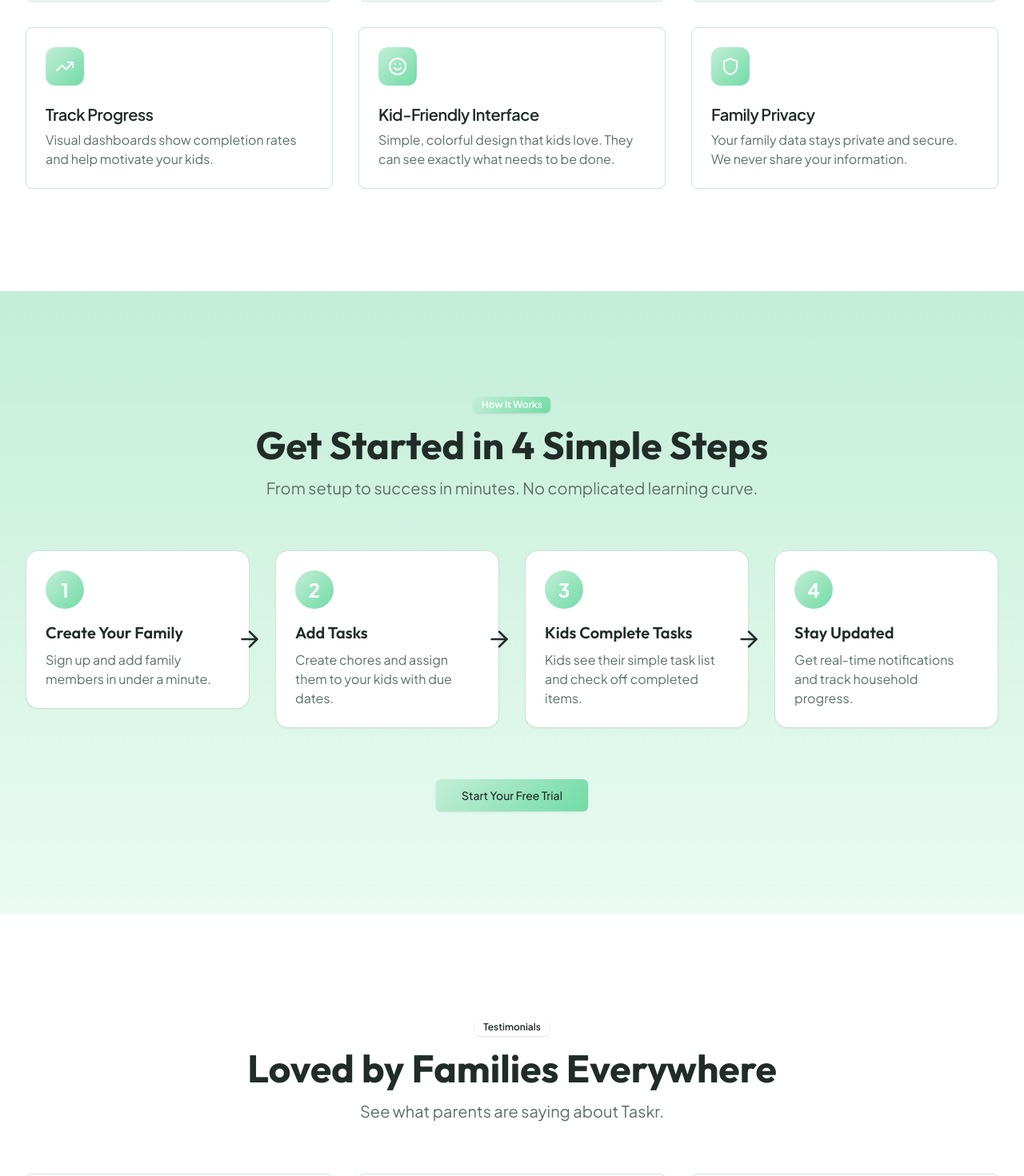
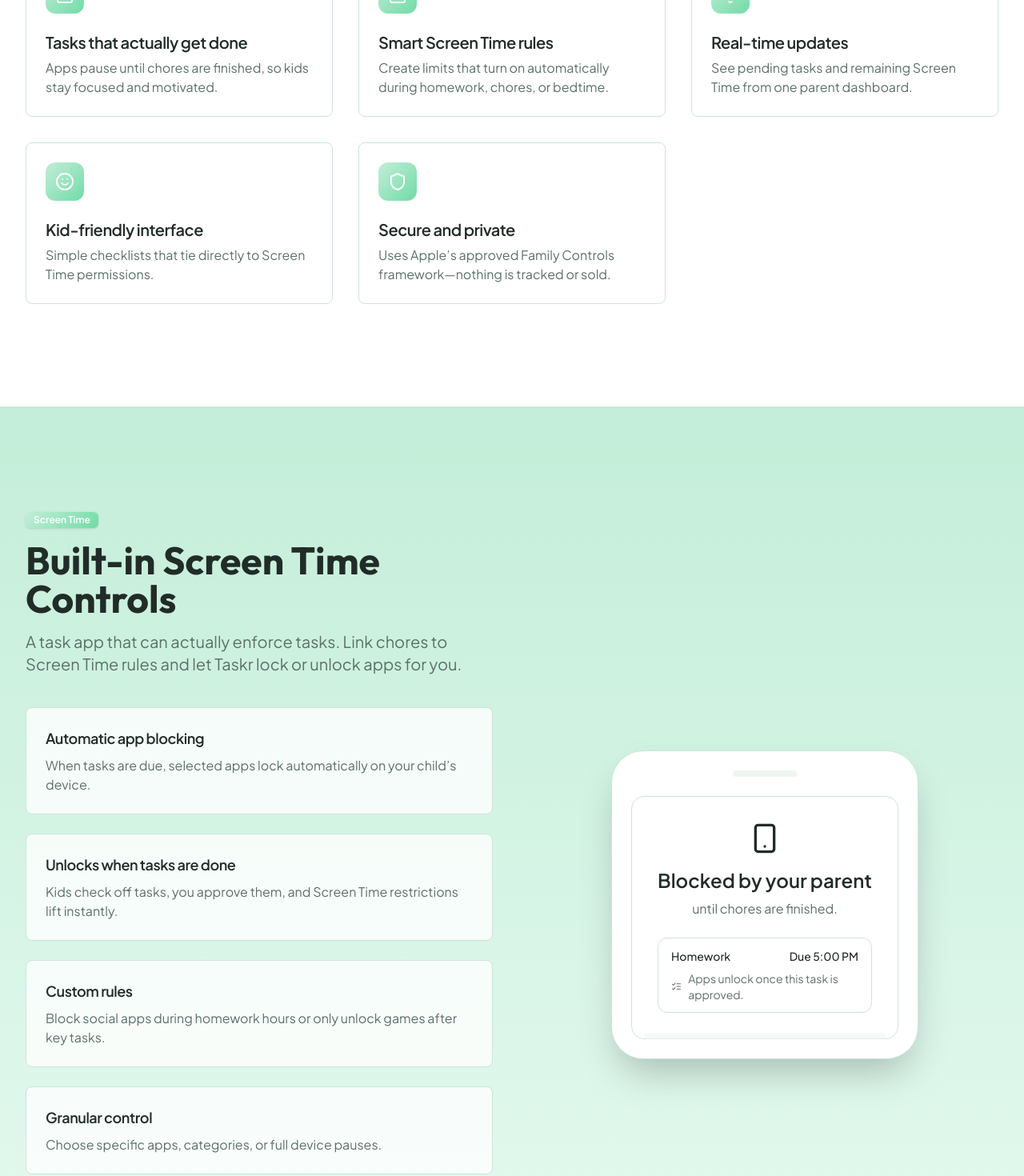
Before and after one commit to johnnywalker100/taskrsite, a Next.js app: page / in a window 1280 px wide. Shown: the part 1320-2790 px from the top of the page at 80% size. Built offline with nearby package versions, Linux system fonts and the light colour scheme.

Commit message:
Refactor: Update homepage content and structure
This commit refactors the homepage content to better highlight the app's features and value proposition. It also restructures the page for improved readability and user experience.

Co-authored-by: scacchione2008 <scacchione2008@gmail.com>

```diff
--- a/src/pages/index.tsx
+++ b/src/pages/index.tsx
@@ -1,67 +1,114 @@
 
-import { CheckCircle2, Calendar, Bell, Sparkles, TrendingUp, Shield, Smile, ArrowRight, Apple, Star, Menu, X } from "lucide-react";
+import { CheckCircle2, Calendar, Bell, Sparkles, Shield, Smile, ArrowRight, Apple, Star, Menu, X, Lock, Smartphone, ListChecks } from "lucide-react";
 import { Button } from "@/components/ui/button";
 import { Card, CardContent, CardDescription, CardHeader, CardTitle } from "@/components/ui/card";
 import { Badge } from "@/components/ui/badge";
 import { useState } from "react";
 import Link from "next/link";
+import Head from "next/head";
 
 export default function Home() {
   const [mobileMenuOpen, setMobileMenuOpen] = useState(false);
 
   const features = [
     {
-      icon: CheckCircle2,
-      title: "Assign Tasks Easily",
-      description: "Create and assign chores to your kids in seconds. Set due dates and priority levels."
+      icon: Lock,
+      title: "Tasks that actually get done",
+      description: "Apps pause until chores are finished, so kids stay focused and motivated."
+    },
+    {
+      icon: Calendar,
+      title: "Smart Screen Time rules",
+      description: "Create limits that turn on automatically during homework, chores, or bedtime."
     },
     {
       icon: Bell,
-      title: "Real-Time Updates",
-      description: "Get instant notifications when tasks are completed. Stay in the loop without asking."
-    },
-    {
-      icon: Calendar,
-      title: "Smart Scheduling",
-      description: "Set recurring tasks and due times. Never forget weekly chores again."
-    },
-    {
-      icon: TrendingUp,
-      title: "Track Progress",
-      description: "Visual dashboards show completion rates and help motivate your kids."
+      title: "Real-time updates",
+      description: "See pending tasks and remaining Screen Time from one parent dashboard."
     },
     {
       icon: Smile,
-      title: "Kid-Friendly Interface",
-      description: "Simple, colorful design that kids love. They can see exactly what needs to be done."
+      title: "Kid-friendly interface",
+      description: "Simple checklists that tie directly to Screen Time permissions."
     },
     {
       icon: Shield,
-      title: "Family Privacy",
-      description: "Your family data stays private and secure. We never share your information."
+      title: "Secure and private",
+      description: "Uses Apple’s approved Family Controls framework—nothing is tracked or sold."
     }
   ];
 
   const howItWorks = [
     {
       step: "1",
-      title: "Create Your Family",
-      description: "Sign up and add family members in under a minute."
+      title: "Add your kids",
+      description: "Connect each child’s device using Apple’s Family Controls in minutes."
     },
     {
       step: "2",
-      title: "Add Tasks",
-      description: "Create chores and assign them to your kids with due dates."
+      title: "Assign tasks",
+      description: "Add chores, homework, and reminders with due times that matter."
     },
     {
       step: "3",
-      title: "Kids Complete Tasks",
-      description: "Kids see their simple task list and check off completed items."
+      title: "Choose Screen Time rules",
+      description: "Pick which apps pause when tasks are due—social, games, or the whole device."
     },
     {
       step: "4",
-      title: "Stay Updated",
-      description: "Get real-time notifications and track household progress."
+      title: "Kids complete tasks to unlock",
+      description: "Once tasks are approved, Screen Time restrictions lift instantly."
+    }
+  ];
+
+  const screenTimeHighlights = [
+    {
+      title: "Automatic app blocking",
+      description: "When tasks are due, selected apps lock automatically on your child’s device."
+    },
+    {
+      title: "Unlocks when tasks are done",
+      description: "Kids check off tasks, you approve them, and Screen Time restrictions lift instantly."
+    },
+    {
+      title: "Custom rules",
+      description: "Block social apps during homework hours or only unlock games after key tasks."
+    },
+    {
+      title: "Granular control",
+      description: "Choose specific apps, categories, or full device pauses."
+    },
+    {
+      title: "No extra hardware",
+      description: "Everything runs through Apple’s Family Controls—safe, private, and approved."
+    }
+  ];
+
+  const comparisonRows = [
+    {
+      feature: "Task-based unlocking",
+      apple: false,
+      taskr: true
+    },
+    {
+      feature: "Automatic app blocking when chores are due",
+      apple: false,
+      taskr: true
+    },
+    {
+      feature: "Parent dashboard + task tracking",
+      apple: false,
+      taskr: true
+    },
+    {
+      feature: "Kid-friendly task list",
+      apple: false,
+      taskr: true
+    },
+    {
+      feature: "Runs on Apple-approved Family Controls",
+      apple: true,
+      taskr: true
     }
   ];
 
@@ -114,7 +161,15 @@ export default function Home() {
   ];
 
   return (
-    <div className="min-h-screen">
+    <>
+      <Head>
+        <title>Taskr — Tasks and Screen Time Controls for Parents</title>
+        <meta
+          name="description"
+          content="Taskr lets parents assign tasks and automatically block apps with Apple’s Screen Time API. Kids complete tasks to unlock screen time. iOS only."
+        />
+      </Head>
+      <div className="min-h-screen">
       <nav className="sticky top-0 z-50 bg-white/80 backdrop-blur-md border-b border-mint-light/30">
         <div className="max-w-7xl mx-auto px-4 sm:px-6 lg:px-8">
           <div className="flex justify-between items-center h-16">
@@ -163,10 +218,10 @@ export default function Home() {
               Now Available on iOS
             </Badge>
             <h1 className="text-5xl sm:text-6xl lg:text-7xl font-bold text-foreground mb-6 text-balance">
-              Keep Your Family Organized, <span className="text-mint-dark">Effortlessly</span>
+              Turn chores into <span className="text-mint-dark">clear, simple tasks</span> for your kids
             </h1>
-            <p className="text-xl sm:text-2xl text-muted-foreground mb-10 max-w-2xl mx-auto text-balance">
-              Assign chores, track progress, and get real-time updates as your kids complete tasks. Stay on schedule without the nagging.
+            <p className="text-xl sm:text-2xl text-muted-foreground mb-10 max-w-3xl mx-auto text-balance">
+              Taskr connects to Apple Screen Time so apps lock automatically when chores are due—and unlock the moment you approve completed tasks.
             </p>
             <div className="flex flex-col sm:flex-row gap-4 justify-center items-center">
               <Button size="lg" className="gradient-mint border-0 hover:opacity-90 transition-opacity text-lg px-8 py-6">
@@ -181,6 +236,12 @@ export default function Home() {
             <p className="text-sm text-muted-foreground mt-6">Free forever plan available. No credit card required.</p>
           </div>
         </div>
+      </section>
+
+      <section className="bg-white py-10 px-4 sm:px-6 lg:px-8">
+        <p className="font-bold text-xl sm:text-2xl text-center max-w-4xl mx-auto text-balance">
+          No more nagging. Kids know exactly what to do, and their apps stay locked until they do it.
+        </p>
       </section>
 
       <section id="features" className="py-20 lg:py-32 bg-white">
@@ -205,6 +266,55 @@ export default function Home() {
                 </CardHeader>
               </Card>
             ))}
+          </div>
+        </div>
+      </section>
+
+      <section id="screen-time" className="py-20 lg:py-32 gradient-mint-soft">
+        <div className="max-w-7xl mx-auto px-4 sm:px-6 lg:px-8">
+          <div className="grid lg:grid-cols-2 gap-12 items-center">
+            <div>
+              <Badge className="mb-4 gradient-mint border-0 text-white">Screen Time</Badge>
+              <h2 className="text-4xl sm:text-5xl font-bold text-foreground mb-4">Built-in Screen Time Controls</h2>
+              <p className="text-xl text-muted-foreground mb-10">
+                A task app that can actually enforce tasks. Link chores to Screen Time rules and let Taskr lock or unlock apps for you.
+              </p>
+              <div className="space-y-6">
+                {screenTimeHighlights.map((item, index) => (
+                  <Card key={index} className="border-mint-light/60 bg-white/80">
+                    <CardHeader className="space-y-2">
+                      <CardTitle className="text-lg">{item.title}</CardTitle>
+                      <CardDescription className="text-base text-muted-foreground">
+                        {item.description}
+                      </CardDescription>
+                    </CardHeader>
+                  </Card>
+                ))}
+              </div>
+            </div>
+            <div>
+              <div className="mx-auto max-w-sm rounded-[40px] border border-mint-light bg-white shadow-2xl p-6 relative overflow-hidden">
+                <div className="text-center mb-6">
+                  <div className="mx-auto h-2 w-20 rounded-full bg-muted"></div>
+                </div>
+                <div className="rounded-2xl bg-gradient-to-b from-mint-light/40 to-white p-8 text-center border border-mint-light/50">
+                  <Smartphone className="w-10 h-10 text-mint-dark mx-auto mb-4" />
+                  <p className="text-2xl font-semibold text-foreground mb-2">Blocked by your parent</p>
+                  <p className="text-muted-foreground mb-6">until chores are finished.</p>
+                  <div className="rounded-xl border border-mint-light/60 bg-white px-4 py-3 text-left space-y-2">
+                    <div className="flex items-center justify-between text-sm font-medium">
+                      <span>Homework</span>
+                      <span className="text-mint-dark">Due 5:00 PM</span>
+                    </div>
+                    <div className="flex items-center gap-2 text-muted-foreground text-sm">
+                      <ListChecks className="w-4 h-4" />
+                      <span>Apps unlock once this task is approved.</span>
+                    </div>
+                  </div>
+                </div>
+                <div className="absolute inset-x-10 bottom-6 h-2 rounded-full bg-muted/60"></div>
+              </div>
+            </div>
           </div>
         </div>
       </section>
@@ -274,6 +384,49 @@ export default function Home() {
                   </div>
                 </CardContent>
               </Card>
+            ))}
+          </div>
+        </div>
+      </section>
+
+      <section id="comparison" className="py-20 lg:py-32 bg-white">
+        <div className="max-w-5xl mx-auto px-4 sm:px-6 lg:px-8">
+          <div className="text-center mb-12">
+            <Badge className="mb-4 bg-mint-light text-mint-dark">Why Taskr</Badge>
+            <h2 className="text-4xl sm:text-5xl font-bold text-foreground mb-4">
+              Why Taskr Works Better Than Standard Screen Time
+            </h2>
+            <p className="text-xl text-muted-foreground">
+              Parents see the difference immediately—Taskr ties chores directly to device access.
+            </p>
+          </div>
+          <div className="border border-mint-light/70 rounded-2xl overflow-hidden shadow-sm">
+            <div className="grid grid-cols-3 bg-mint-light/40 text-sm font-semibold uppercase tracking-wide text-muted-foreground">
+              <div className="py-4 px-4 text-left text-foreground">Feature</div>
+              <div className="py-4 px-4 text-center">Apple Screen Time</div>
+              <div className="py-4 px-4 text-center text-foreground">Taskr</div>
+            </div>
+            {comparisonRows.map((row) => (
+              <div
+                key={row.feature}
+                className="grid grid-cols-3 border-t border-mint-light/50 bg-white text-base"
+              >
+                <div className="py-4 px-4 font-medium text-foreground">{row.feature}</div>
+                <div className="py-4 px-4 flex items-center justify-center">
+                  {row.apple ? (
+                    <CheckCircle2 className="w-6 h-6 text-mint-medium" />
+                  ) : (
+                    <X className="w-6 h-6 text-muted-foreground" />
+                  )}
+                </div>
+                <div className="py-4 px-4 flex items-center justify-center">
+                  {row.taskr ? (
+                    <CheckCircle2 className="w-6 h-6 text-mint-medium" />
+                  ) : (
+                    <X className="w-6 h-6 text-muted-foreground" />
+                  )}
+                </div>
+              </div>
             ))}
           </div>
         </div>
@@ -369,5 +522,6 @@ export default function Home() {
         </div>
       </footer>
     </div>
+    </>
   );
 }
```
